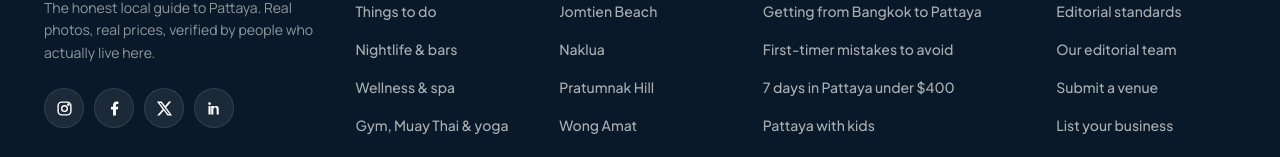
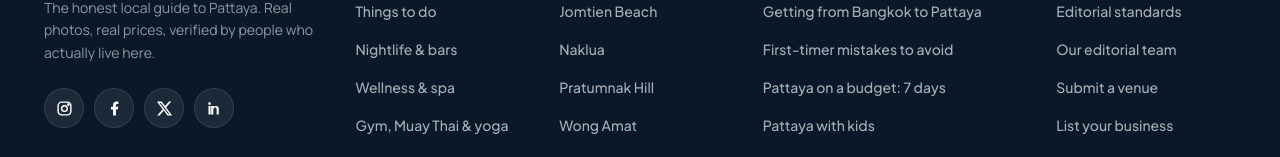
Before and after one commit to aLpsuui/pattaya-guide, a Next.js app: page /blog in a window 1280 px wide. Shown: the part 1097-1254 px from the top of the page. Built offline with nearby package versions, Linux system fonts and the light colour scheme; no server answers; the database is empty.

Commit message:
launch prep: GA4 (env-driven NEXT_PUBLIC_GA_ID) + audit v2 fixes R-1/R-3/R-5/R-7/M-3

```diff
--- a/app/areas/page.tsx
+++ b/app/areas/page.tsx
@@ -698,7 +698,7 @@ const HTML = String.raw`
         </div>
         <p class="ar-tip__local">
           <svg class="pg-icon is-20 is-ocean" aria-hidden="true"><use href="#pg-local-verified"></use></svg>
-          Locally verified · checked on the ground by the Pattaya Guide team
+          Locally verified · checked on the ground by the Go To Pattaya team
         </p>
       </div>
     </div>
--- a/app/blog/page.tsx
+++ b/app/blog/page.tsx
@@ -1,3 +1,4 @@
+import type { Metadata } from 'next'
 import { supabase } from '@/lib/supabase'
 import { unstable_cache } from 'next/cache'
 import Link from 'next/link'
@@ -63,12 +64,6 @@ const getBlogPosts = unstable_cache(
 
 const listTitle = 'Pattaya Blog - Honest Guides, Tips & Local Stories | Go To Pattaya'
 const listDescription = 'In-depth Pattaya guides written by locals: the best restaurants, things to do, wellness, nightlife, districts and practical travel tips.'
-export const metadata = {
-  title: listTitle,
-  description: listDescription,
-  alternates: { canonical: '/blog' },
-  openGraph: { title: listTitle, description: listDescription },
-}
 
 const PER_PAGE = 20
 const TOPICS = [
@@ -80,6 +75,34 @@ const TOPICS = [
   { key: 'areas', label: 'Areas' },
   { key: 'travel', label: 'Travel Tips' },
 ]
+
+// Self-canonical for paginated / filtered listings: /blog?page=2 (and
+// ?topic=…) must point to itself, not collapse to page 1 - otherwise Google
+// treats pages 2-5 as duplicates of page 1 and under-crawls their links.
+export async function generateMetadata(
+  { searchParams }: { searchParams: Promise<{ page?: string; topic?: string }> },
+): Promise<Metadata> {
+  const sp = await searchParams
+  const topic = TOPICS.some((t) => t.key === sp.topic) ? sp.topic! : 'all'
+  const all = await getBlogPosts()
+  const filtered = topic === 'all' ? all : all.filter((p) => categoryToFilter(p.category) === topic)
+  const totalPages = Math.max(1, Math.ceil(filtered.length / PER_PAGE))
+  const page = Math.min(Math.max(1, parseInt(sp.page || '1', 10) || 1), totalPages)
+
+  const params = new URLSearchParams()
+  if (topic !== 'all') params.set('topic', topic)
+  if (page > 1) params.set('page', String(page))
+  const qs = params.toString()
+  const canonical = qs ? `/blog?${qs}` : '/blog'
+
+  const title = page > 1 ? `${listTitle} - Page ${page}` : listTitle
+  return {
+    title,
+    description: listDescription,
+    alternates: { canonical },
+    openGraph: { title, description: listDescription },
+  }
+}
 
 export default async function BlogPage({ searchParams }: { searchParams: Promise<{ page?: string; topic?: string }> }) {
   const sp = await searchParams
--- /dev/null
+++ b/app/components/Analytics.tsx
@@ -0,0 +1,18 @@
+import Script from 'next/script'
+
+// Google Analytics 4. Rendered only when NEXT_PUBLIC_GA_ID is set (see GA_ID in
+// lib/site.ts), so preview deployments and pre-launch builds send nothing.
+// afterInteractive: loads once the page is interactive, off the critical path.
+export default function Analytics({ gaId }: { gaId: string }) {
+  return (
+    <>
+      <Script
+        src={`https://www.googletagmanager.com/gtag/js?id=${gaId}`}
+        strategy="afterInteractive"
+      />
+      <Script id="ga4-init" strategy="afterInteractive">
+        {`window.dataLayer=window.dataLayer||[];function gtag(){dataLayer.push(arguments);}gtag('js',new Date());gtag('config','${gaId}');`}
+      </Script>
+    </>
+  )
+}
--- a/app/components/Footer.tsx
+++ b/app/components/Footer.tsx
@@ -42,13 +42,13 @@ const cols = [
   {
     title: 'The guides',
     links: [
-      { label: 'Best time to visit Pattaya', href: '/blog' },
-      { label: 'Getting from Bangkok to Pattaya', href: '/blog' },
-      { label: 'First-timer mistakes to avoid', href: '/blog' },
-      { label: '7 days in Pattaya under $400', href: '/blog' },
-      { label: 'Pattaya with kids', href: '/blog' },
-      { label: 'Is Pattaya safe? An honest take', href: '/blog' },
-      { label: 'Pattaya vs Phuket', href: '/blog' },
+      { label: 'Best time to visit Pattaya', href: '/blog/best-time-to-visit-pattaya' },
+      { label: 'Getting from Bangkok to Pattaya', href: '/blog/bangkok-to-pattaya' },
+      { label: 'First-timer mistakes to avoid', href: '/blog/first-time-pattaya-mistakes' },
+      { label: 'Pattaya on a budget: 7 days', href: '/blog/pattaya-budget-7-days' },
+      { label: 'Pattaya with kids', href: '/blog/pattaya-with-kids' },
+      { label: 'Is Pattaya safe? An honest take', href: '/blog/pattaya-safety' },
+      { label: 'Pattaya vs Phuket', href: '/blog/pattaya-vs-phuket' },
       { label: 'All travel guides →', href: '/blog', all: true },
     ],
   },
--- a/app/layout.tsx
+++ b/app/layout.tsx
@@ -4,7 +4,8 @@ import Navbar from './components/Navbar'
 import Footer from './components/Footer'
 import MobileTabBar from './components/MobileTabBar'
 import RootChrome from './components/RootChrome'
-import { SITE_URL, SITE_NAME, SITE_DESCRIPTION, INDEXABLE } from '@/lib/site'
+import Analytics from './components/Analytics'
+import { SITE_URL, SITE_NAME, SITE_DESCRIPTION, INDEXABLE, GA_ID } from '@/lib/site'
 
 export const metadata: Metadata = {
   metadataBase: new URL(SITE_URL),
@@ -86,6 +87,7 @@ export default function RootLayout({ children }: { children: React.ReactNode })
         <RootChrome navbar={<Navbar />} footer={<><Footer /><MobileTabBar /></>}>
           {children}
         </RootChrome>
+        {GA_ID && <Analytics gaId={GA_ID} />}
       </body>
     </html>
   )
--- a/app/wellness-and-beauty/siladon-spa-pattaya/page.tsx
+++ b/app/wellness-and-beauty/siladon-spa-pattaya/page.tsx
@@ -339,7 +339,7 @@ const HTML = String.raw`
           <div class="row"><svg class="pg-icon is-20" aria-hidden="true"><use href="#pg-globe"></use></svg>
             <span><a href="https://www.siladonspas.com/pattaya" target="_blank" rel="noopener">siladonspas.com/pattaya</a></span></div>
           <div class="row"><svg class="pg-icon is-20" aria-hidden="true"><use href="#pg-local-verified"></use></svg>
-            <span>Locally verified by Pattaya Guide</span></div>
+            <span>Locally verified by Go To Pattaya</span></div>
         </div>
 
         <div class="det-yf__card-actions">
--- a/lib/site.ts
+++ b/lib/site.ts
@@ -13,3 +13,7 @@ export const SITE_DESCRIPTION =
 // gotopattaya.com while still keeping the site out of search results. Flip on
 // launch day by setting NEXT_PUBLIC_INDEXABLE=true in the Vercel project.
 export const INDEXABLE = process.env.NEXT_PUBLIC_INDEXABLE === 'true'
+// GA4 Measurement ID (G-XXXXXXXXXX). Set NEXT_PUBLIC_GA_ID in Vercel (Production)
+// to switch analytics on. Empty => the gtag scripts are never rendered, so
+// preview/dev traffic and pre-launch builds stay out of the property.
+export const GA_ID = process.env.NEXT_PUBLIC_GA_ID || ''
--- a/next.config.ts
+++ b/next.config.ts
@@ -5,11 +5,11 @@ import type { NextConfig } from "next";
 // (the app injects page CSS and small client scripts inline).
 const csp = [
   "default-src 'self'",
-  "script-src 'self' 'unsafe-inline' https://maps.googleapis.com https://maps.gstatic.com",
+  "script-src 'self' 'unsafe-inline' https://maps.googleapis.com https://maps.gstatic.com https://www.googletagmanager.com",
   "style-src 'self' 'unsafe-inline' https://fonts.googleapis.com",
   "font-src 'self' https://fonts.gstatic.com data:",
   "img-src 'self' data: blob: https:",
-  "connect-src 'self' https://*.supabase.co https://maps.googleapis.com https://maps.gstatic.com",
+  "connect-src 'self' https://*.supabase.co https://maps.googleapis.com https://maps.gstatic.com https://www.googletagmanager.com https://*.google-analytics.com https://*.analytics.google.com",
   "frame-src https://www.google.com https://maps.google.com",
   "frame-ancestors 'none'",
   "base-uri 'self'",
```
Also changed, not shown: app/areas/[slug]/area-guide-fixes.css (+10 -0 lines), app/venues/[slug]/page.tsx (+6 -2 lines).
